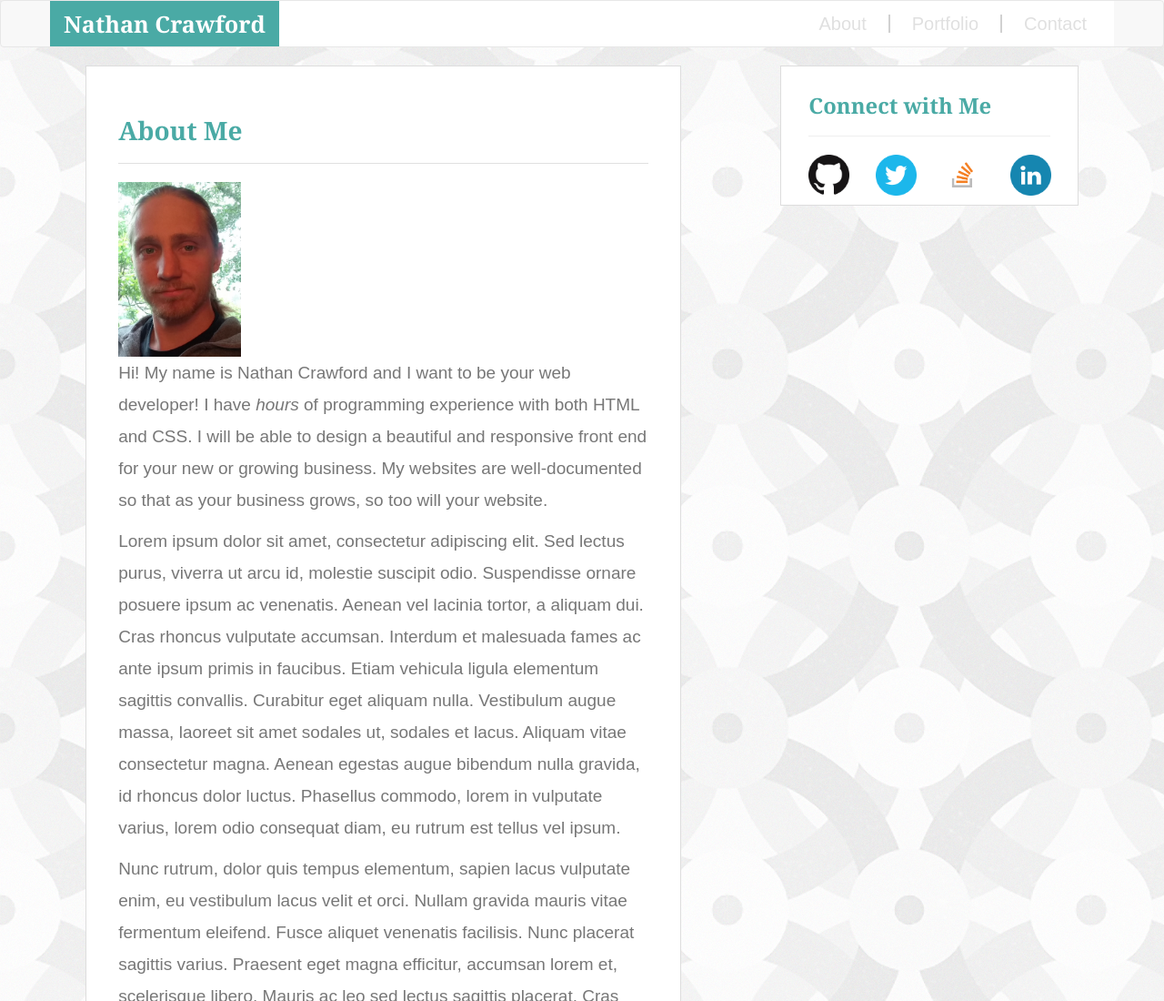
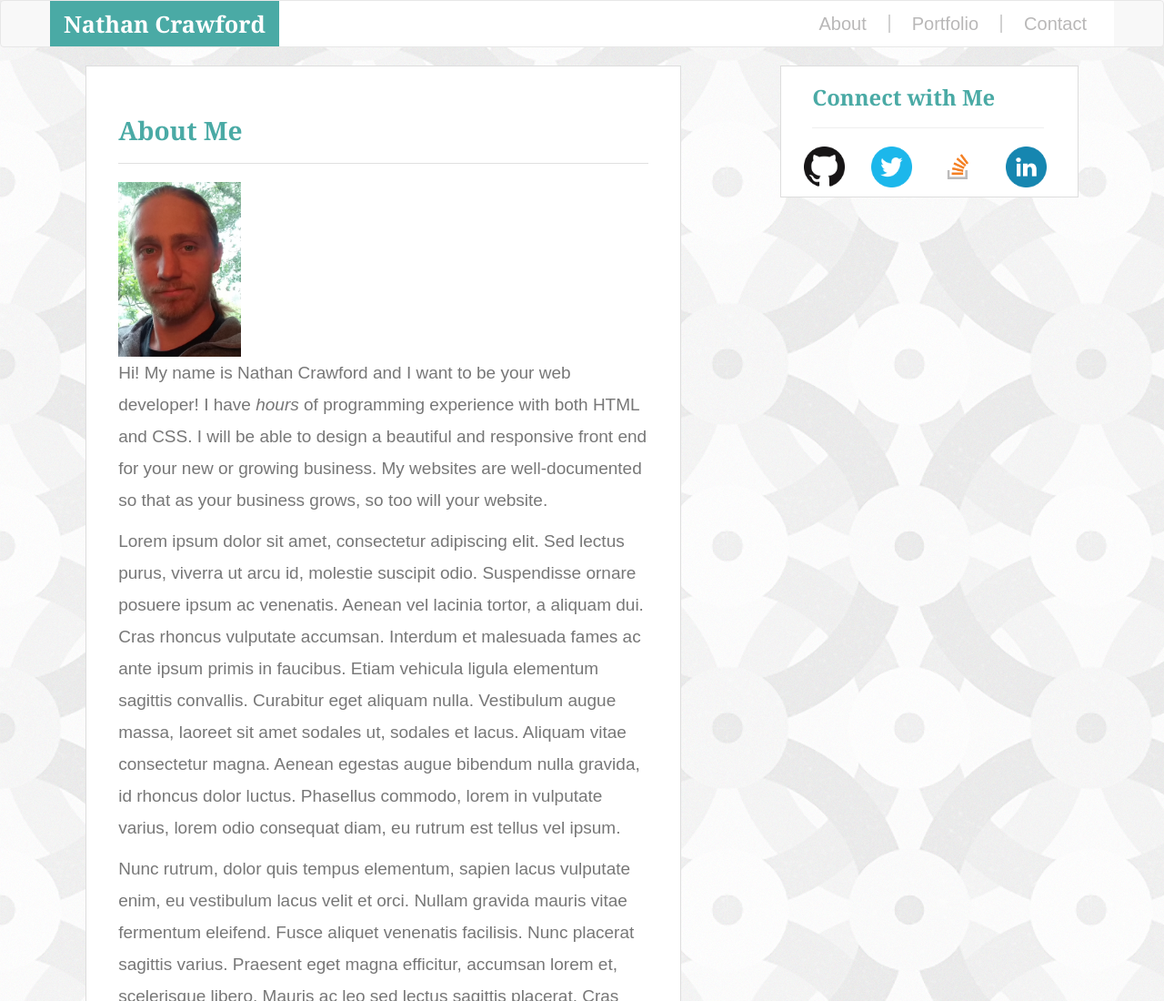
Before and after one commit to ArbutusNate/Responsive-Portfolio-Bootstrap, a plain HTML site: page indexbs.html in a window 1280 px wide. Shown: the top 1100 px of the page at 91% size. Drawn offline with nearby package versions, Linux system fonts and the light colour scheme.

Commit message:
Struggling with connect box scaling

```diff
--- a/indexbs.html
+++ b/indexbs.html
@@ -73,7 +73,7 @@
 			</p>
 	  </div>
 	  			<!-- Connect Box -->
-	  <div class="col-md-3 col-md-offset-1" id="connect">
+	  <div class="col-sm-3 col-md-offset-1" id="connect">
 	  		<div class="row">
 	  			<div class="col-md-12">
 	  				<h2 id="connectme">Connect with Me<hr></h2>
@@ -100,6 +100,7 @@
 				<a href="https://www.linkedin.com/in/nathan-crawford-264229139/" target="_blank" class="icon"><img src="./images/linked-icon.png" width="50px"></a>
 	   		</div> -->
 	   </div>
+	   <div class="col-md-1"></div>
 	</div>
 </div>
 <!-- Footer -->
--- a/style.css
+++ b/style.css
@@ -19,6 +19,7 @@ p {
 }
 #connectme {
 	font-size: 1.7em;
+	margin: 11px 7px 0px 4px;
 }
 
 #profile {
@@ -34,6 +35,7 @@ p {
 }
 .icon {
 	width: 45px;
+	margin: 0px -5px;
 }
 #connect {
 	background-color: #ffffff;
@@ -61,8 +63,8 @@ a.navbar-brand:hover {
 	background-color: #4aaaa5;
 }
 @media (min-width: 768px) {
-.container-fluid .navbar-header {
-	margin-left: 90px
+	.container-fluid .navbar-header {
+		margin-left: 90px
 	}
 }
 
@@ -73,7 +75,7 @@ a.linkfont {
 	text-decoration: none;
 }
 .navbar-default .navbar-nav li a {
-	color: #e0e0e0
+	color: #b9b8b8
 }
 #bs-example-navbar-collapse-1.collapse.navbar-collapse{
 	background-color: white;
```
